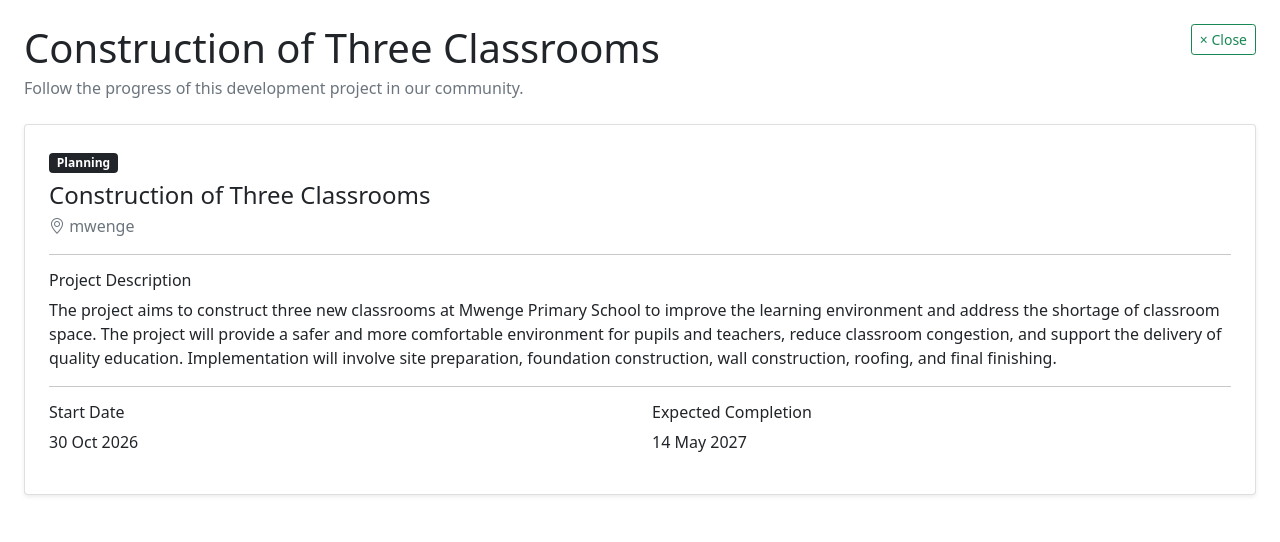
After one commit to Desulumo/mtaatrack, a Django app: page /1/ in a window 1280 px wide. The commit adds this page. Shown: the top 542 px of the page. Run offline with Django 5.2, Linux system fonts and the light colour scheme; data comes from the database, SQL or seed files in the repository.

Commit message:
Project details view page and functionality

```diff
--- a/apps/locations/admin.py
+++ b/apps/locations/admin.py
@@ -4,6 +4,4 @@ from .models import Ward
 
 @admin.register(Ward)
 class WardAdmin(admin.ModelAdmin):
-    list_display = ("name", "code", "is_active", "created_at")
-    list_filter = ("is_active",)
-    search_fields = ("name", "code")
+    list_display = ("name", "code", "district", "is_active")
--- a/apps/locations/models.py
+++ b/apps/locations/models.py
@@ -1,12 +1,25 @@
 from django.db import models
 
-class Ward(models.Model):
-    name=models.CharField(max_length=50, unique=True)
-    code=models.CharField(max_length=20, unique=True)
-    is_active=models.BooleanField(default=True)
 
-    created_at=models.DateTimeField(auto_now_add=True)
-    updated_at=models.DateTimeField(auto_now=True)
+class District(models.Model):
+    name = models.CharField(max_length=100, unique=True)
+    code = models.CharField(max_length=10, unique=True)
 
     def __str__(self):
         return self.name
+
+
+class Ward(models.Model):
+    district = models.ForeignKey(
+        District,
+        on_delete=models.PROTECT,
+        related_name="wards",
+        null=True,
+        blank=True,
+    )
+    name = models.CharField(max_length=50, unique=True)
+    code = models.CharField(max_length=20, unique=True)
+    is_active = models.BooleanField(default=True)
+
+    def __str__(self):
+        return f"{self.name} - {self.district}"
--- a/apps/projects/models.py
+++ b/apps/projects/models.py
@@ -19,7 +19,9 @@ class Project(models.Model):
     status=models.CharField(max_length=20, choices=Status.choices, default=Status.PLANNING)
     created_at=models.DateTimeField(auto_now=True)
     updated_at=models.DateTimeField(auto_now=True)
+    is_public = models.BooleanField(default=False)
     created_by = models.ForeignKey(settings.AUTH_USER_MODEL,on_delete=models.PROTECT,related_name="created_projects")
+
     def __str__(self):
         return self.name
 
--- a/apps/projects/urls.py
+++ b/apps/projects/urls.py
@@ -1,6 +1,7 @@
 from django.urls import path
-from .views import ProjectListView
-
+from .views import ProjectListView,ProjectDetailView
+app_name='projects'
 urlpatterns = [
     path('', ProjectListView.as_view(),name="index"),
+    path('<int:pk>/',ProjectDetailView.as_view(),name="detail"),
 ]
--- a/apps/projects/views.py
+++ b/apps/projects/views.py
@@ -1,4 +1,4 @@
-from django.views.generic import ListView
+from django.views.generic import ListView,DetailView
 from django.db.models import Q
 from .models import Project
 
@@ -10,7 +10,7 @@ class ProjectListView(ListView):
 
     def get_queryset(self):
         queryset = Project.objects.filter(
-            approvals__decision="APPROVED"
+            is_public=True
         ).select_related(
             "ward"
         ).distinct().order_by("-created_at")
@@ -39,3 +39,11 @@ class ProjectListView(ListView):
         context["selected_status"] = self.request.GET.get("status", "")
 
         return context
+
+class ProjectDetailView(DetailView):
+    model=Project
+    template_name="projects/project_details.html"
+    context_object_name="project"
+
+    def get_queryset(self):
+        return Project.objects.filter(is_public=True).select_related("ward")
--- a/templates/base.html
+++ b/templates/base.html
@@ -2,30 +2,26 @@
 <!doctype html>
 <html lang="en">
   <head>
-    <!-- Required meta tags -->
     <meta charset="utf-8">
     <meta name="viewport" content="width=device-width, initial-scale=1">
 
-    <!-- Bootstrap CSS -->
     <link href="https://cdn.jsdelivr.net/npm/bootstrap@5.0.2/dist/css/bootstrap.min.css" rel="stylesheet" integrity="sha384-EVSTQN3/azprG1Anm3QDgpJLIm9Nao0Yz1ztcQTwFspd3yD65VohhpuuCOmLASjC" crossorigin="anonymous">
-
-    <!-- Bootstrap Icons (for bi bi-geo-alt etc.) -->
     <link rel="stylesheet" href="https://cdn.jsdelivr.net/npm/bootstrap-icons@1.11.3/font/bootstrap-icons.min.css">
 
     <link rel="icon" type="image/png" href="{% static 'images/logo.jpg' %}">
     <title>mtaatrack</title>
 
     <style>
-      /* Make media and tables fit any screen */
       img, video, iframe { max-width: 100%; height: auto; }
       .table-responsive { overflow-x: auto; }
     </style>
   </head>
   <body>
-    {% include "projects/nav.html" %}
+    {% block nav %}
+      {% include "projects/nav.html" %}
+    {% endblock %}
 
     {% block page %}
-    <!-- Default: narrow centered layout for forms, login, etc. -->
     <div class="container-fluid px-3 px-md-4">
       <div class="row">
         <div class="col-12 col-md-8 col-lg-6 mx-auto">
@@ -35,9 +31,10 @@
     </div>
     {% endblock %}
 
-    {% include "projects/footer.html" %}
+    {% block footer %}
+      {% include "projects/footer.html" %}
+    {% endblock %}
 
-    <!-- Bootstrap Bundle with Popper -->
     <script src="https://cdn.jsdelivr.net/npm/bootstrap@5.0.2/dist/js/bootstrap.bundle.min.js" integrity="sha384-MrcW6ZMFYlzcLA8Nl+NtUVF0sA7MsXsP1UyJoMp4YLEuNSfAP+JcXn/tWtIaxVXM" crossorigin="anonymous"></script>
   </body>
 </html>
--- a/templates/projects/footer.html
+++ b/templates/projects/footer.html
@@ -40,7 +40,7 @@
       <div class="col-12 col-sm-6 col-md-3">
         <h2 class="h6">Quick Links</h2>
         <ul class="list-unstyled small mb-0">
-          <li><a href="{% url 'index' %}">Home</a></li>
+          <li><a href="{% url 'projects:index' %}">Home</a></li>
           <li><a href="#">Projects</a></li>
           <li><a href="#">Project Progress</a></li>
           <li><a href="#">Login</a></li>
--- a/templates/projects/index.html
+++ b/templates/projects/index.html
@@ -107,8 +107,8 @@
                     </p>
 
                     <div class="mt-auto pt-3">
-                        <a href="#" class="btn btn-outline-success btn-sm">
-                            Log in to view details
+                        <a href="{% url 'projects:detail' project.pk %}" class="btn btn-outline-success btn-sm">
+                            View Project
                         </a>
                     </div>
 
--- /dev/null
+++ b/templates/projects/project_details.html
@@ -0,0 +1,68 @@
+{% extends 'base.html' %}
+
+{% block nav %}{% endblock %}
+{% block footer %}{% endblock %}
+
+{% block page %}
+
+<div class="container-fluid px-3 px-md-4 py-4">
+
+    <!-- Header -->
+    <div class="d-flex justify-content-between align-items-start mb-4">
+        <div>
+            <h1 class="display-6 fw-semibold mb-1">{{ project.name }}</h1>
+            <p class="text-muted mb-0">Follow the progress of this development project in our community.</p>
+        </div>
+
+        <a href="{% url 'projects:index' %}"
+           class="btn btn-outline-success btn-sm"
+           aria-label="Close">
+            &times; Close
+        </a>
+    </div>
+
+    <!-- Project information -->
+    <div class="card shadow-sm mb-4">
+        <div class="card-body p-4">
+
+            <div class="mb-3">
+                <span class="badge
+                    {% if project.status == 'completed' %}bg-success
+                    {% elif project.status == 'planning' %}bg-secondary
+                    {% elif project.status == 'ongoing' %}bg-primary
+                    {% else %}bg-dark{% endif %}">
+                    {{ project.get_status_display }}
+                </span>
+
+                <h2 class="h4 mt-2 mb-1">{{ project.name }}</h2>
+
+                <div class="text-muted">
+                    <i class="bi bi-geo-alt"></i> {{ project.ward.name }}
+                </div>
+            </div>
+
+            <hr>
+
+            <h3 class="h6">Project Description</h3>
+            <p>{{ project.description|default:"No description available." }}</p>
+
+            <hr>
+
+            <div class="row">
+                <div class="col-md-6 mb-3">
+                    <h3 class="h6">Start Date</h3>
+                    <p class="mb-0">{{ project.start_date|date:"d M Y" }}</p>
+                </div>
+
+                <div class="col-md-6 mb-3">
+                    <h3 class="h6">Expected Completion</h3>
+                    <p class="mb-0">{{ project.expected_end_date|date:"d M Y" }}</p>
+                </div>
+            </div>
+
+        </div>
+    </div>
+
+</div>
+
+{% endblock %}
```
Also changed, not shown: config/settings.py (+1 -12 lines), templates/projects/darshboard.html (deleted, +0 -8 lines), templates/projects/login.html (deleted, +0 -71 lines), templates/projects/nav.html (+6 -2 lines), apps/locations/migrations/0002_district_remove_ward_created_at_and_more.py (added), apps/projects/migrations/0002_project_is_public.py (added), db.sqlite3, templates/projects/project_list.html (added).
